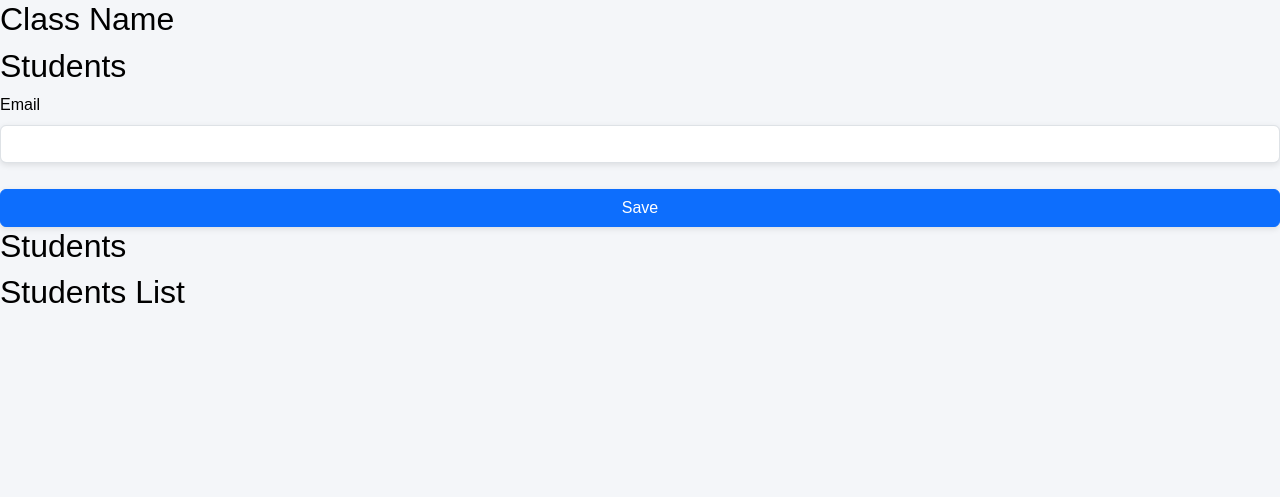
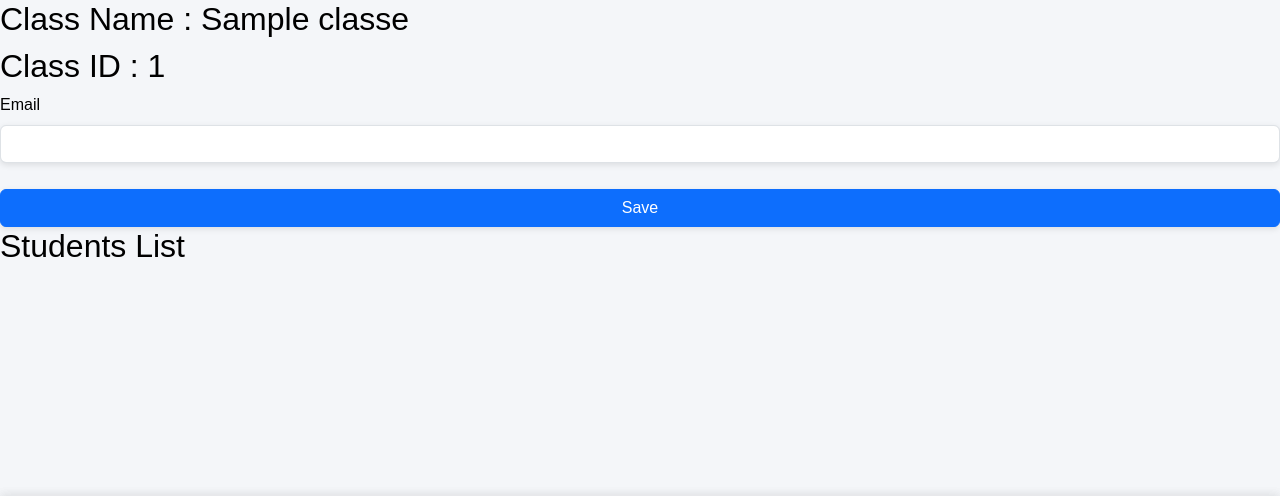
Before and after one commit to myalcin60/Edulien-Plateforme-de-gestion-ducative, a PHP site: page /class_page.php?id=1 in a window 1280 px wide. Shown: the part 131-628 px from the top of the page. Run offline with PHP 8.4, Linux system fonts and the light colour scheme; tables that the repository leaves empty hold one stand-in row (values such as "Sample post"); some libraries are stand-ins or nearby versions.

Commit message:
add students continue

```diff
--- a/src/config/connection.php
+++ b/src/config/connection.php
@@ -6,9 +6,10 @@ include __DIR__ . '/db.php';
 
 function db_connection()
 {
+    $host = MYSQL['host'];
+    $port = MYSQL['port'];
     $dbname = MYSQL['dbname'];
-    $port = MYSQL['port'];
-    $host = MYSQL['host'];
+
     $dsn = "mysql:host=$host;port=$port;dbname=$dbname;charset=utf8";
     $pdo = new PDO($dsn, MYSQL['username'], MYSQL['password']);
     return $pdo;
--- a/src/config/db.php
+++ b/src/config/db.php
@@ -2,7 +2,7 @@
 
 const MYSQL = [
     "username" => "root",
-    "password" => "admin",
+    "password" => "",
     'dbname' => 'edu',
     'port' => 3306,
     'host' => 'localhost'
--- a/src/controllers/user_controller.php
+++ b/src/controllers/user_controller.php
@@ -2,6 +2,7 @@
 session_start();
 include __DIR__ . '/../repositories/user_repository.php';
 include __DIR__ . '/../services/service.php';
+
 
 $id = '';
  // Signup
--- a/src/repositories/class_repository.php
+++ b/src/repositories/class_repository.php
@@ -15,14 +15,14 @@ function create_class($user_id,  $className)
     }
 }
 
-function get_classes($user_id)
+function get_classes($teacher_id)
 {
     try {
         $pdo = db_connection();
         $sql = 'SELECT * from classes
     where teacherId = :teacherId';
         $query = $pdo->prepare($sql);
-        $query->bindValue('teacherId', $user_id);
+        $query->bindValue('teacherId', $teacher_id);
 
         $query->execute();
         return $query->fetchAll();
@@ -31,28 +31,61 @@ function get_classes($user_id)
     }
 }
 
-function get_student($email)
+
+function get_class_by_classId($classId)
 {
-
     try {
         $pdo = db_connection();
         $sql = 'SELECT * from classes
-        where emeil = :emeil';
+    where classId = :classId';
         $query = $pdo->prepare($sql);
-        $query->bindValue('emeil', $email);
-          var_dump($query->fetch());
-        return $query->fetch();
-
-
-
+        $query->bindValue('classId', $classId);
+        $query->execute();
+        return $query->fetchAll();
     } catch (Exception $ex) {
         echo "\nErreur : problème de connexion avec la BD: " . $ex->getMessage();
     }
 }
 
-function add_student($classId, $studentId, $studentName, $studentEmail){
-    try{
-       $pdo = db_connection() ;
+
+function get_student__from_users($email)
+{
+    try {
+        $pdo = db_connection();
+        $sql = 'SELECT * from users
+        where email = :email';
+        $query = $pdo->prepare($sql);
+        $query->bindValue('email', $email);
+        $query->execute();
+
+        return $query->fetch();
+    } catch (Exception $ex) {
+        echo "\nErreur : problème de connexion avec la BD: " . $ex->getMessage();
+    }
+}
+
+function get_student__from_students($email)
+{
+    try {
+        $pdo = db_connection();
+        $sql = 'SELECT * from students
+        where studentEmail = :email';
+        $query = $pdo->prepare($sql);
+        $query->bindValue('email', $email);
+        $query->execute();
+
+        return $query->fetch();
+    } catch (Exception $ex) {
+        echo "\nErreur : problème de connexion avec la BD: " . $ex->getMessage();
+    }
+}
+
+function add_student($classId, $studentId, $studentName, $studentEmail)
+{
+
+
+        try {
+            $pdo = db_connection();
             $sql = 'INSERT INTO students ( classId, studentId, studentName, studentEmail ) values ( :classId, :studentId, :studentName, :studentEmail)';
             $query = $pdo->prepare($sql);
             $query->bindValue("classId", $classId);
@@ -60,9 +93,26 @@ function add_student($classId, $studentId, $studentName, $studentEmail){
             $query->bindValue("studentName", $studentName);
             $query->bindValue("studentEmail", $studentEmail);
             $query->execute();
+        } catch (Exception $ex) {
+            echo "\nErreur : problème de connexion avec la BD: " . $ex->getMessage();
+        }
 
 }
-       catch (Exception $ex) {
+
+function get_classes_for_student($studentId)
+{
+    try {
+        $pdo = db_connection();
+        $sql = 'SELECT cl.classId, className FROM classes as cl
+        JOIN students as st on  cl.classId=st.classId
+        where st.studentId = :studentId';
+
+        $query = $pdo->prepare($sql);
+        $query->bindValue("studentId", $studentId);
+
+        $query->execute();
+        return $query->fetchAll(PDO::FETCH_ASSOC);
+    } catch (Exception $ex) {
         echo "\nErreur : problème de connexion avec la BD: " . $ex->getMessage();
     }
 }
--- a/src/repositories/user_repository.php
+++ b/src/repositories/user_repository.php
@@ -33,6 +33,7 @@ function get_user($email,$password){
     $query = $pdo->prepare($sql);
     $query->bindValue(":email", $email);
      $query->bindValue(":password", $password);
+
     $query->execute();
 
     return $query->fetch();
--- a/src/services/class_services.php
+++ b/src/services/class_services.php
@@ -1,38 +1,80 @@
 <?php
-include __DIR__. '/../repositories/class_repository.php';
+include __DIR__ . '/../repositories/class_repository.php';
 
-function show_classes(){
+function show_classes()
+{
     $classes = get_classes($_SESSION['id']);
-    $liste = "<ul>";
-  foreach ($classes as $key => $class) {
+    $liste = "<ul class='list-group'>";
 
+    foreach ($classes as $class) {
+        // Sınıf detayına tıklanabilir liste elemanı (tüm <li> alanı tıklanabilir)
+        $class_id = htmlspecialchars($class[0]);
+        $class_name = htmlspecialchars($class[1]);
+
+        $class_link = "../../views/pages/class_page.php?id=$class_id"; // detay sayfası örnek
         $a_sup = "
-        <a style='text-decoration: none;' href='../../views/pages/teacher_dashboard.php?form=classes,id=$class[0]'>
+            <a href='../../controllers/delete_class.php?id=$class_id' style='text-decoration: none;'>
                 <button style='background: var(--primary);
                                 border-radius:5px;
-                                margin-bottom:10px;
+                                margin-right: 5px;
                                 border: none;
-                                color:white;
-                                '
-        >
+                                color: white;'>
                     Supprimer
                 </button>
-        </a> ";
+            </a>";
 
         $a_mod = "
-        <a style='text-decoration: none;' href='../../views/pages/teacher_dashboard.php?form=classes,id=$class[0]' >
-        <button style='background:  var(--primary);
+            <a href='../../views/pages/update_class.php?id=$class_id' style='text-decoration: none;'>
+                <button style='background: var(--primary);
                                 border-radius:5px;
-                                margin-left:10px;
                                 border: none;
-                                color:white;'
-        >
+                                color: white;'>
                     Update
                 </button>
-        </a> ";
+            </a>";
 
-    $liste .= "<li class='d-flex justify-content-between'>$class[1] <div>$a_sup $a_mod </div> </li>";
+        // Her <li> tıklanabilir alanla sarılıyor
+        $liste .= "
+            <li class='list-group-item d-flex justify-content-between align-items-center'>
+                <a href='$class_link' style='text-decoration: none; color: inherit; flex-grow: 1;'>
+                    $class_id - $class_name
+                </a>
+                <div>
+                    $a_sup
+                    $a_mod
+                </div>
+            </li>";
     }
+
     $liste .= "</ul>";
     return $liste;
 }
+
+function show_class_student()
+{
+    if ($_SESSION['id']) {
+        $classes = get_classes_for_student($_SESSION['id']);
+        $liste = "<ul class='list-group'>";
+
+        foreach ($classes as $class) {
+            // Sınıf detayına tıklanabilir liste elemanı (tüm <li> alanı tıklanabilir)
+            $class_id = htmlspecialchars($class['classId']);
+            $class_name = htmlspecialchars($class['className']);
+
+            $class_link = "../../views/pages/class_page.php?id=$class_id"; // detay sayfası örnek
+
+            // Her <li> tıklanabilir alanla sarılıyor
+            $liste .= "
+            <li class='list-group-item d-flex justify-content-between align-items-center'>
+                <a href='$class_link' style='text-decoration: none; color: inherit; flex-grow: 1;'>
+                    $class_id - $class_name
+                </a>
+            </li>";
+        }
+
+        $liste .= "</ul>";
+        return $liste;
+    } else {
+        return 'error';
+    }
+}
--- a/views/compenents/header.php
+++ b/views/compenents/header.php
@@ -58,6 +58,7 @@ session_start();
                                 <button>Logout</button>
                             </form>
 
+
                         <?php else: ?>
                             <a style="text-decoration: none;" href="./main.php?form=login"> Login</a>
                             <a style="text-decoration: none;" href="./main.php?form=signup"> SignUp</a>
--- a/views/compenents/profile.php
+++ b/views/compenents/profile.php
@@ -12,7 +12,7 @@
 </head>
 
 <body>
-    <form action="" method="get">
+    <form action="../pages/teacher_dashboard.php" method="get">
         <h2>Profile</h2>
         <?php if (isset($_SESSION['first_name'])): ?>
             <p>ID : <?php echo $_SESSION['id']; ?> </p>
@@ -27,7 +27,6 @@
         <?php endif; ?>
 
     </form>
-
 </body>
 
 </html>
--- a/views/pages/class_page.php
+++ b/views/pages/class_page.php
@@ -1,15 +1,22 @@
 <?php
+include __DIR__ . '/../../src/services/class_services.php';
+$classId = $_GET['id'];
+$class = get_class_by_classId($classId);
 
+
+$_SESSION['classId']= $classId;
 
 ?>
 
 <!DOCTYPE html>
 <html lang="en">
+
 <head>
     <meta charset="UTF-8">
     <meta name="viewport" content="width=device-width, initial-scale=1.0">
-    <title>Document</title>
+    <title>Class Page</title>
 </head>
+
 <body>
     <header>
         <?php
@@ -17,18 +24,26 @@
         ?>
     </header>
     <div>
-        <h2> Class Name</h2>
+        <form action="../../src/controllers/class_controller.php" method="post">
+            <h2> Class Name : <?= $class[0][1] ?> </h2>
+            <h2 for="classId" > Class ID : <?= $classId  ?> </h2>
+            <input type="hidden" name="classId" value="<?= $classId ?>">
+            <div class="mb-3">
+                <label for="email" class="form-label">Email</label>
+                <input type="email" class="form-control" id="email" name="email">
+            </div>
+            <button type="submit" class="btn btn-primary">Save</button>
 
-        <?php include '../compenents/add_student.php' ?>
+        </form>
+
     </div>
     <div>
         <h2>Students List</h2>
-
     </div>
-
-     <footer>
+    <footer>
         <?php include '../compenents/footer.php'  ?>
     </footer>
 
 </body>
+
 </html>
--- a/views/pages/student_dashboard.php
+++ b/views/pages/student_dashboard.php
@@ -29,13 +29,13 @@ $homework = 'Homework';
     <h2> STUDENT</h2>
         <main class="flex">
             <div class="left-menu box-shadow">
-                <a style="text-decoration: none;" href="./teacher_dashboard.php?form=profile">
+                <a style="text-decoration: none;" href="./student_dashboard.php?form=profile">
                     <button> <?= $profile ?></button>
                 </a>
-                <a style="text-decoration: none;" href="./teacher_dashboard.php?form=classes">
+                <a style="text-decoration: none;" href="./student_dashboard.php?form=classes">
                     <button> <?= $classes ?></button>
                 </a>
-                <a style="text-decoration: none;" href="./teacher_dashboard.php?form=homework">
+                <a style="text-decoration: none;" href="./student_dashboard.php?form=homework">
                     <button> <?= $homework ?></button>
                 </a>
             </div>
--- a/views/pages/teacher_dashboard.php
+++ b/views/pages/teacher_dashboard.php
@@ -1,7 +1,6 @@
 <?php
 include __DIR__ . '/../../src/services/service.php';
 $menu = isset($_GET['form']) ? $_GET['form'] : null;
-
 
 $profile = 'Profile';
 $classes = 'Classes';
```
Also changed, not shown: db.sql (+13 -21 lines), src/controllers/class_controller.php (+21 -8 lines), views/compenents/classes.php (+15 -6 lines). Lines whose indentation alone changed are shown as unchanged.
